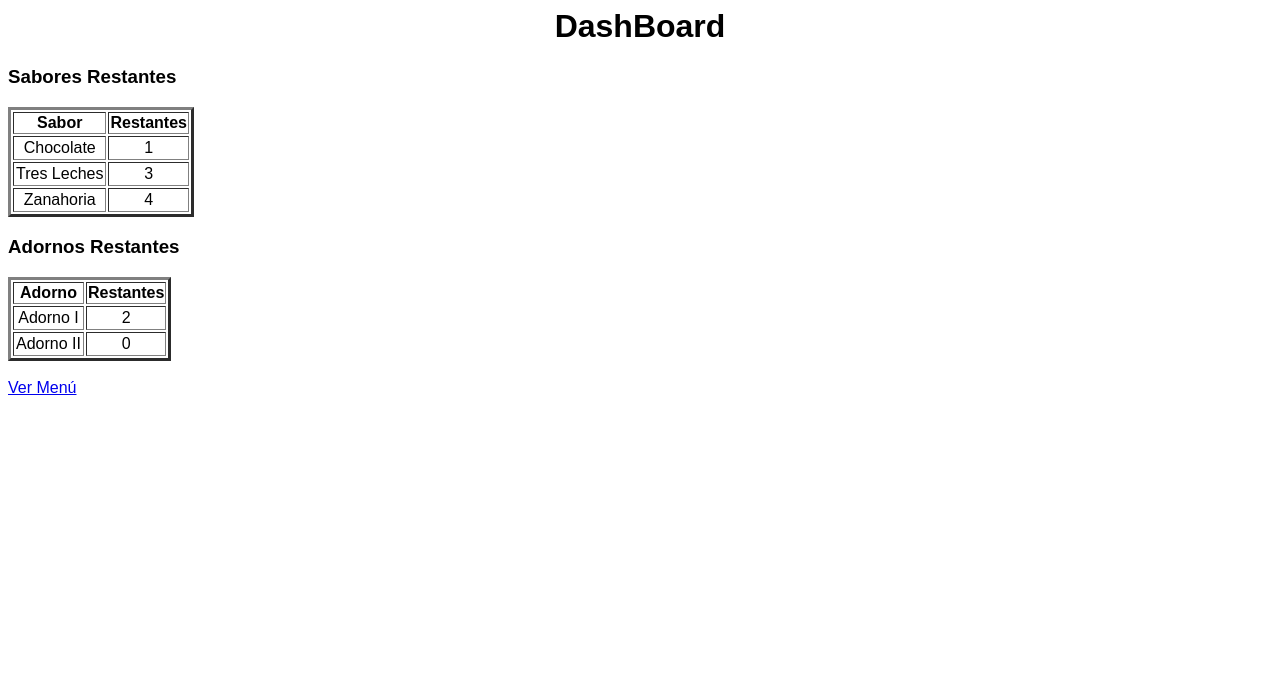
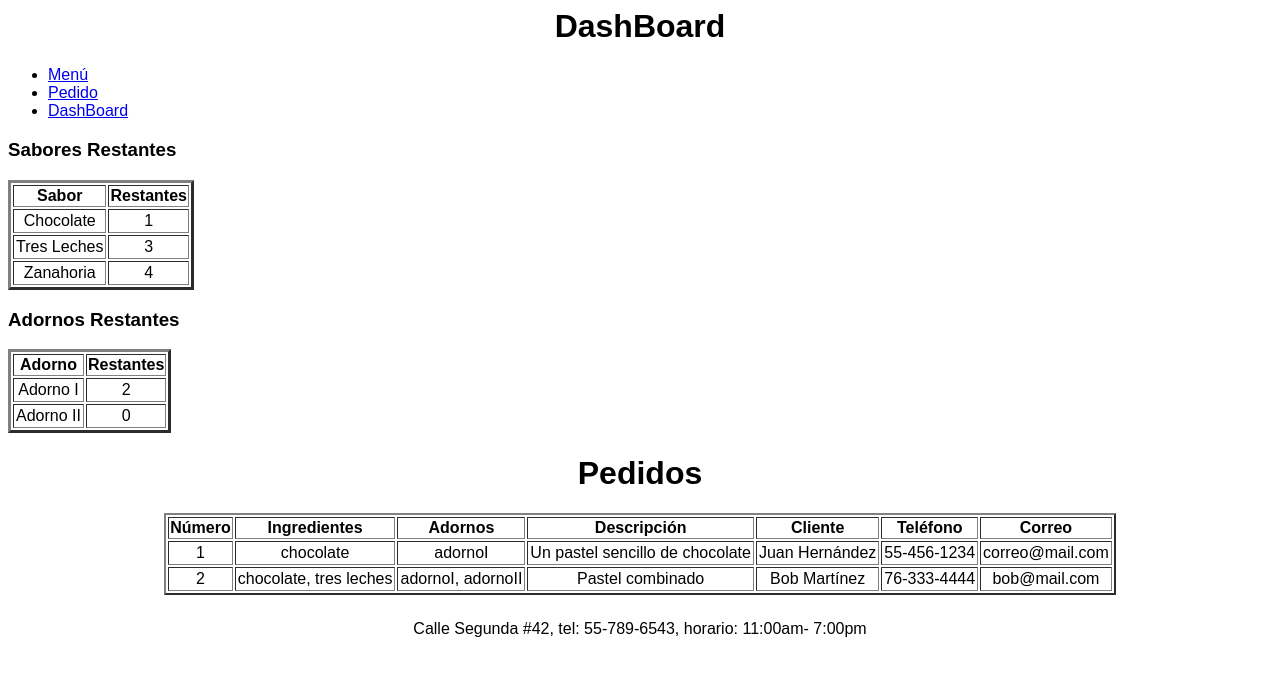
Before and after one commit to bridgecrew-perf6/frontEnd-html, a plain HTML site: page dashboard.html in a window 1280 px wide. Drawn offline with Linux system fonts and the light colour scheme.

Commit message:
feature: navegacion activada

```diff
--- a/dashboard.html
+++ b/dashboard.html
@@ -7,6 +7,14 @@
     </head>
     <body>
         <h1>DashBoard</h1>
+
+        <nav>
+            <ul>
+                <li><a href="index.html">Menú</a></li>
+                <li><a href="pedido.html">Pedido</a></li>
+                <li><a href="dashboard.html">DashBoard</a></li>
+            </ul>
+        </nav>
 
         <h3>Sabores Restantes</h3>
 
@@ -45,8 +53,30 @@
             </tr>
         </table>
 
-        <br>
-        <a href="index.html">Ver Menú</a>
+        <h1>Pedidos</h1>
+
+        <table border="2px" id="pedidos">
+            <tr>
+                <th>Número</th> <th>Ingredientes</th> <th>Adornos</th> <th>Descripción</th>
+                <th>Cliente</th> <th>Teléfono</th> <th>Correo</th>
+            </tr>
+
+            <tr>
+                <td>1</td> <td>chocolate</td> <td>adornoI</td> <td>Un pastel sencillo de chocolate</td>
+                <td>Juan Hernández</td> <td>55-456-1234</td> <td>correo@mail.com</td>
+            </tr>
+
+            <tr>
+                <td>2</td> <td>chocolate, tres leches</td> <td>adornoI, adornoII</td> <td>Pastel combinado</td>
+                <td>Bob Martínez</td> <td>76-333-4444</td> <td>bob@mail.com</td>
+            </tr>
+        </table>
+
+
+         <footer>
+            Calle Segunda #42, tel: 55-789-6543, horario: 11:00am- 7:00pm
+        </footer>
+
 
     </body>
 </html>
--- a/styles.css
+++ b/styles.css
@@ -13,6 +13,10 @@ td{
 }
 
 footer{
-    margin: 20px;
+    margin: 25px;
     text-align: center
 }
+
+#pedidos{
+    margin: auto;
+}
```
Also changed, not shown: index.html (+8 -1 lines), pedido.html (renamed from formulario.html, +8 -0 lines), pedidos.html (+0 -1 lines).
